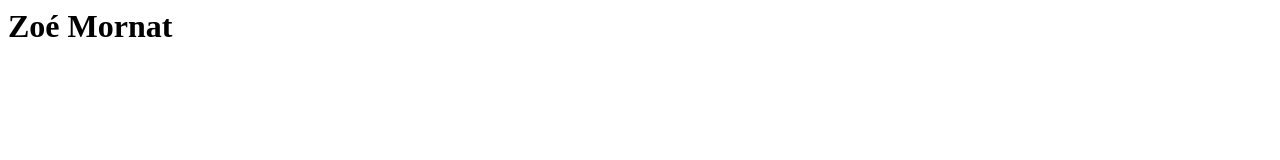
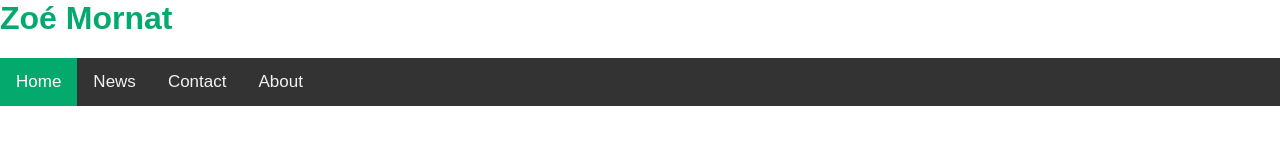
Before and after one commit to saim-correard/ZoeMornat, a plain HTML site: page index.html in a window 1280 px wide. Drawn offline with Linux system fonts and the light colour scheme.

Commit message:
add files

```diff
--- a/index.html
+++ b/index.html
@@ -1 +1,13 @@
-<h1>Zoé Mornat</h1>
+<head>
+  <title>Book Zo&eacute; Mornat</title>
+  <link href="main.css" rel="stylesheet">
+</head>
+<body>
+  <h1>Zoé Mornat</h1>
+  <div class="topnav">
+    <a class="active" href="#home">Home</a>
+    <a href="#news">News</a>
+    <a href="#contact">Contact</a>
+    <a href="https://saim-correard.github.io/ZoeMornat/about.html">About</a>
+  </div>
+</body>
--- /dev/null
+++ b/main.css
@@ -0,0 +1,31 @@
+body {
+  margin: 0;
+  font-family: Arial, Helvetica, sans-serif;
+}
+
+.topnav {
+  overflow: hidden;
+  background-color: #333;
+}
+
+.topnav a {
+  float: left;
+  color: #f2f2f2;
+  text-align: center;
+  padding: 14px 16px;
+  text-decoration: none;
+  font-size: 17px;
+}
+
+.topnav a:hover {
+  background-color: #ddd;
+  color: black;
+}
+
+.topnav a.active {
+  background-color: #04AA6D;
+  color: white;
+}
+h1 {
+  color: #04AA6D;
+}
```
Also changed, not shown: about.html (added, +1 -0 lines).
